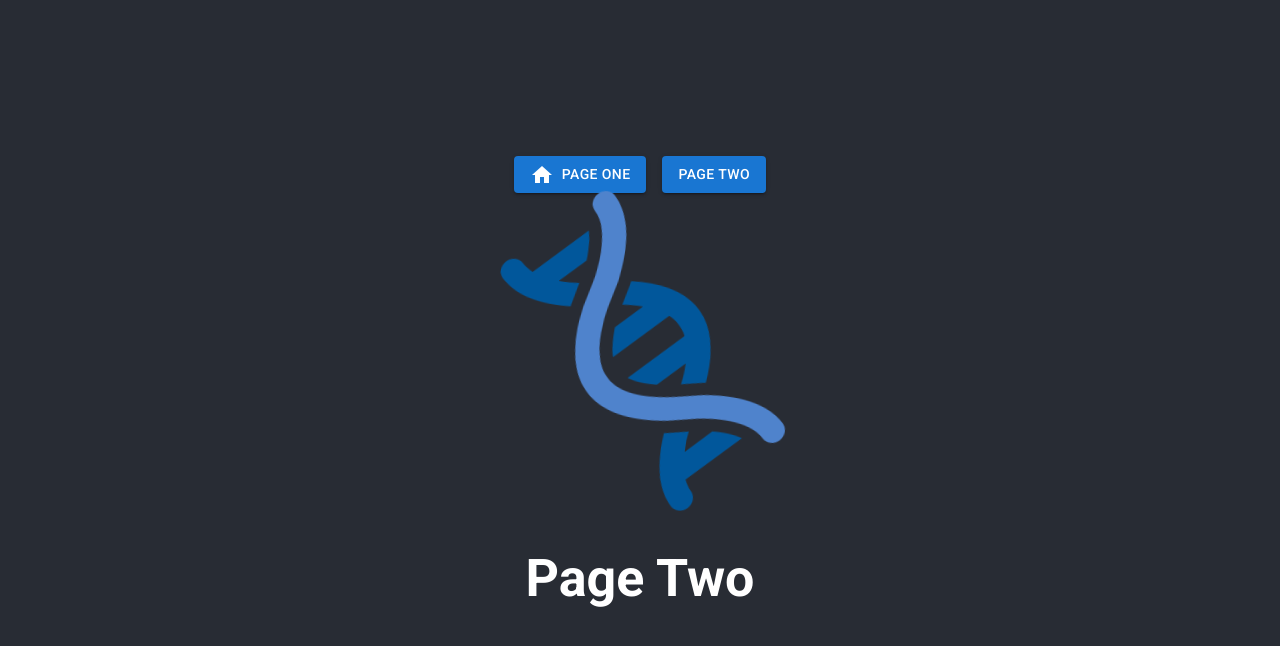
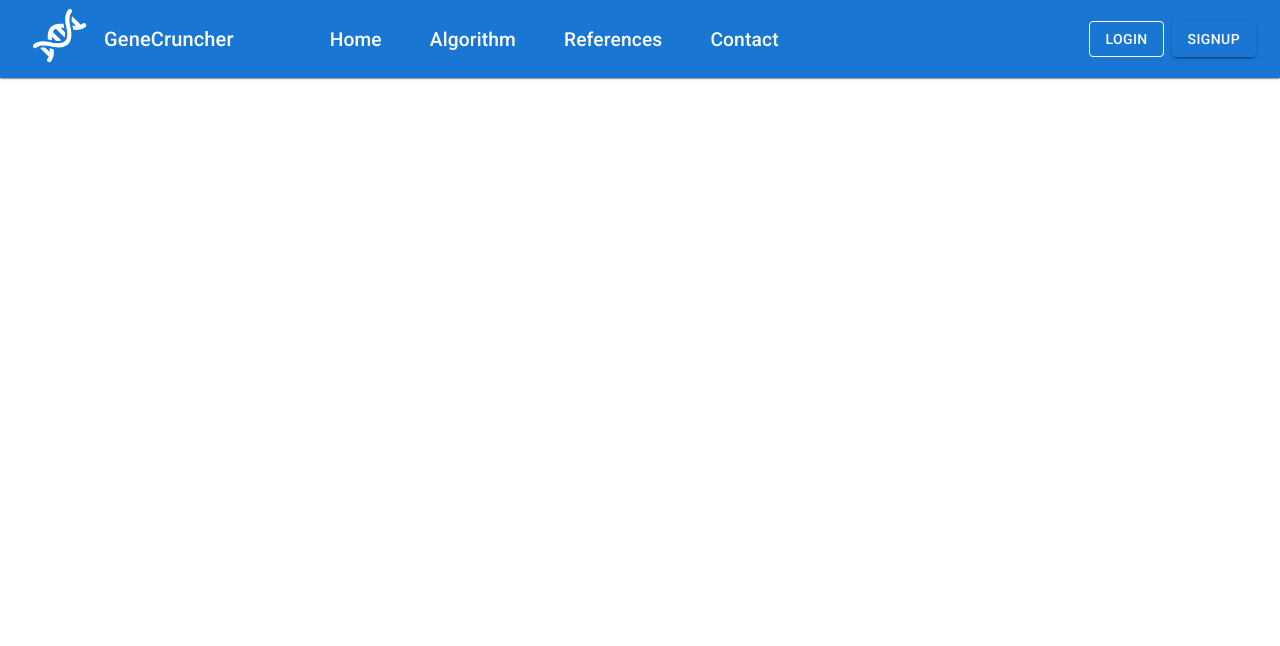
Before and after one commit to jst-seminar-rostlab-tum/genomics.ai, a React (Create React App) app: page /page-two in a window 1280 px wide. Shown: the top 646 px of the page. Built offline with nearby package versions, Linux system fonts and the light colour scheme.

Commit message:
add nav bar

```diff
--- a/src/App.js
+++ b/src/App.js
@@ -1,26 +1,13 @@
-import logo from './logo.svg';
 import './app.module.css';
-import TopBar from "./components/TopBar/TopBar";
-import {Route, BrowserRouter as Router, Switch} from "react-router-dom";
-import PageTwo from "./components/PageTwo/PageTwo";
-import PageOne from "./components/PageOne/PageOne";
-import styles from "./app.module.css"
+import NavBar from './components/NavBar/NavBar';
+
 
 function App() {
     return (
-        <div className={styles.App}>
-            <header className={styles.AppHeader}>
-                <Router>
-                    <TopBar/>
-                    <img src={logo} className={styles.AppLogo} alt="logo"/>
-                    <Switch>
-                        <Route exact path="/" component={PageOne}/>
-                        <Route path="/page-two" component={PageTwo}/>
-                    </Switch>
-                </Router>
-            </header>
+        <div>
+            <NavBar/>\
+
         </div>
     );
 }
-
 export default App;
--- /dev/null
+++ b/src/components/NavBar/NavBar.jsx
@@ -0,0 +1,47 @@
+import { AppBar, Button, Toolbar, Typography,IconButton, Box} from "@mui/material";
+import React from "react";
+import styles from "./navbar.module.css";
+
+
+//change logo to white
+const Logo = () => (
+    <svg width="56" height="56" viewBox="0 0 56 56" fill="white" xmlns="http://www.w3.org/2000/svg">
+        <path d="M21.4739 39.0072C34.9113 41.2164 41.2622 35.2026 39.0055 21.4756L38.0237 17.095C37.3009 13.7017 36.6896 7.40488 39.5777 4.51687C40.358 3.73651 40.2955 2.40906 39.4387 1.55226C38.5819 0.695461 37.2545 0.632967 36.4747 1.41272C32.5961 5.29131 33.0049 12.1519 33.6592 16.1281L34.6273 20.5062C37.0609 32.1453 32.8829 35.6156 24.9001 35.2104C23.1504 35.1216 21.559 34.8489 20.505 34.6285L16.1276 33.6597C12.1508 33.006 5.29077 32.5967 1.41218 36.4753C0.632429 37.255 0.694925 38.5825 1.55172 39.4393C2.40852 40.2961 3.73597 40.3586 4.51572 39.5788C7.24607 36.8485 13.0458 37.19 17.0964 38.0371L21.4739 39.0072Z" fill="white"/>
+        <path d="M49.2983 21.1663C50.9424 20.6704 52.4738 19.8735 53.7052 18.6422C54.4849 17.8624 54.4224 16.535 53.5657 15.6782C52.7089 14.8214 51.3814 14.7589 50.6017 15.5387C50.0724 16.0679 49.4249 16.475 48.7045 16.7899L43.516 11.6014L40.0734 8.15876C39.6125 9.64841 39.5344 11.5368 39.6756 13.4099L40.6916 14.4259L43.9516 17.6858C42.6993 17.712 41.4468 17.6242 40.31 17.4786L41.1671 21.3191C41.1912 21.4642 41.208 21.6032 41.2301 21.7462C43.5253 21.965 46.2531 21.9661 48.7708 21.311C48.9547 21.2896 49.1302 21.239 49.2983 21.1663Z" fill="white"/>
+        <path d="M23.8989 20.7509L32.6381 29.4901C33.1038 28.1555 33.2376 26.4035 33.0298 24.2329L28.6116 19.8146C29.7295 19.8033 30.9586 19.8835 32.3354 20.0846L31.4974 16.2828C31.4732 16.1351 31.4502 15.9741 31.4269 15.8188C20.006 14.6617 14.6848 20.2179 15.8191 31.4267C15.9744 31.45 16.1361 31.4736 16.2831 31.4971L16.4064 31.5202L20.1088 32.3395C20.0219 31.677 19.9463 30.967 19.9077 30.2159C19.8808 29.6855 19.8761 29.1772 19.8847 28.6811L24.1754 32.9718C24.3855 32.9887 24.5905 33.0093 24.8061 33.0207C26.6924 33.1165 28.2157 32.9617 29.4219 32.5693L20.8049 23.9523C21.4469 22.5435 22.4482 21.4549 23.8989 20.7509Z" fill="white"/>
+        <path d="M21.1672 49.2947C21.2381 49.1285 21.2881 48.9549 21.311 48.7749C21.9667 46.2565 21.9655 43.5275 21.7467 41.231C21.6036 41.2089 21.4646 41.1921 21.3195 41.168L21.1962 41.1449L17.4686 40.32C17.6213 41.4981 17.7085 42.7378 17.6856 43.9518L13.4211 39.6873C11.5208 39.5383 9.63941 39.6161 8.15923 40.0743L16.7917 48.7067C16.475 49.4289 16.0664 50.0739 15.5391 50.6012C14.7593 51.381 14.8218 52.7084 15.6786 53.5652C16.5361 54.4227 17.8629 54.4845 18.6426 53.7048C19.874 52.4734 20.6713 50.9401 21.1672 49.2947Z" fill="white"/>
+    </svg>
+)
+
+const NavBar = () => {
+  return (
+    <AppBar  elevation={1}  className={styles.appbar} >
+      <Toolbar>
+      <IconButton color="inherit" aria-label="open drawer">
+        <a href="#section" >
+            <Logo className={styles.logo}/>
+        </a>
+      </IconButton>
+      <IconButton color="inherit" aria-label="open drawer">
+        <Typography variant="h6">GeneCruncher</Typography>
+      </IconButton>
+
+        <Typography variant="h6" component="div" sx={{ flexGrow: 1 }}>
+            <ul >
+                <Box>
+                    <li><a href="#section" className={styles.navbarcontent}>Home</a></li>
+                </Box>
+                <li><a href="#section" className={styles.navbarcontent}>Algorithm</a></li>
+                <li><a href="#section" className={styles.navbarcontent}>References</a></li>
+                <li><a href="#section" className={styles.navbarcontent}>Contact</a></li>
+            </ul>
+        </Typography>
+
+        <Button variant='outlined' color="inherit" sx={{ m: 1 }} >Login</Button>
+        <Button variant='contained' color="primary"  >Signup</Button>
+      </Toolbar>
+    </AppBar>
+  );
+};
+
+export default NavBar;
--- /dev/null
+++ b/src/components/NavBar/navbar.module.css
@@ -0,0 +1,22 @@
+.appbar{
+    display: flex;
+    /* justify-content : space-between; */
+}
+.logo {
+    fill: white;
+    stroke: white;
+}
+
+ul{
+    display: flex;
+    list-style:none;
+    align-items: center;
+}
+
+.navbarcontent{
+    text-decoration: none;
+    font-size: 1.2rem ;
+    color: white;
+    margin-left: 3rem;
+
+}
--- a/src/components/TopBar/TopBar.jsx
+++ b/src/components/TopBar/TopBar.jsx
@@ -1,6 +1,7 @@
 import {Box, Button} from "@mui/material";
 import styles from "./topbar.module.css"
 import {Link} from "react-router-dom";
+
 
 function TopBar() {
     return (
--- a/src/index.js
+++ b/src/index.js
@@ -2,10 +2,12 @@ import React from 'react';
 import ReactDOM from 'react-dom';
 import './index.css';
 import App from './App';
+import { CssBaseline } from '@mui/material';
 
 ReactDOM.render(
-    <React.StrictMode>
+    <>
+    <CssBaseline/>
         <App/>
-    </React.StrictMode>,
+    </>,
     document.getElementById('root')
 );
```
Also changed, not shown: src/logo.svg.
